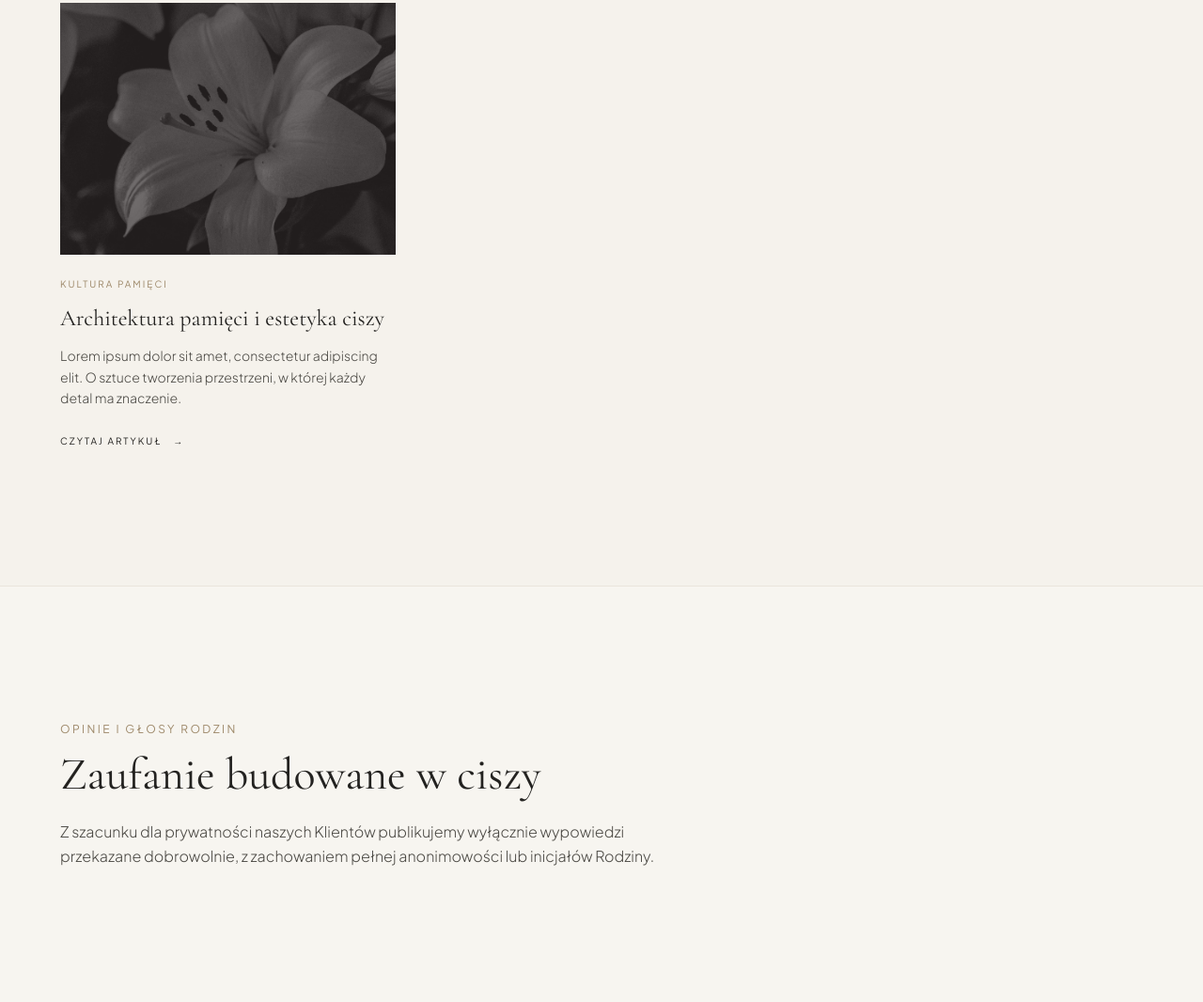
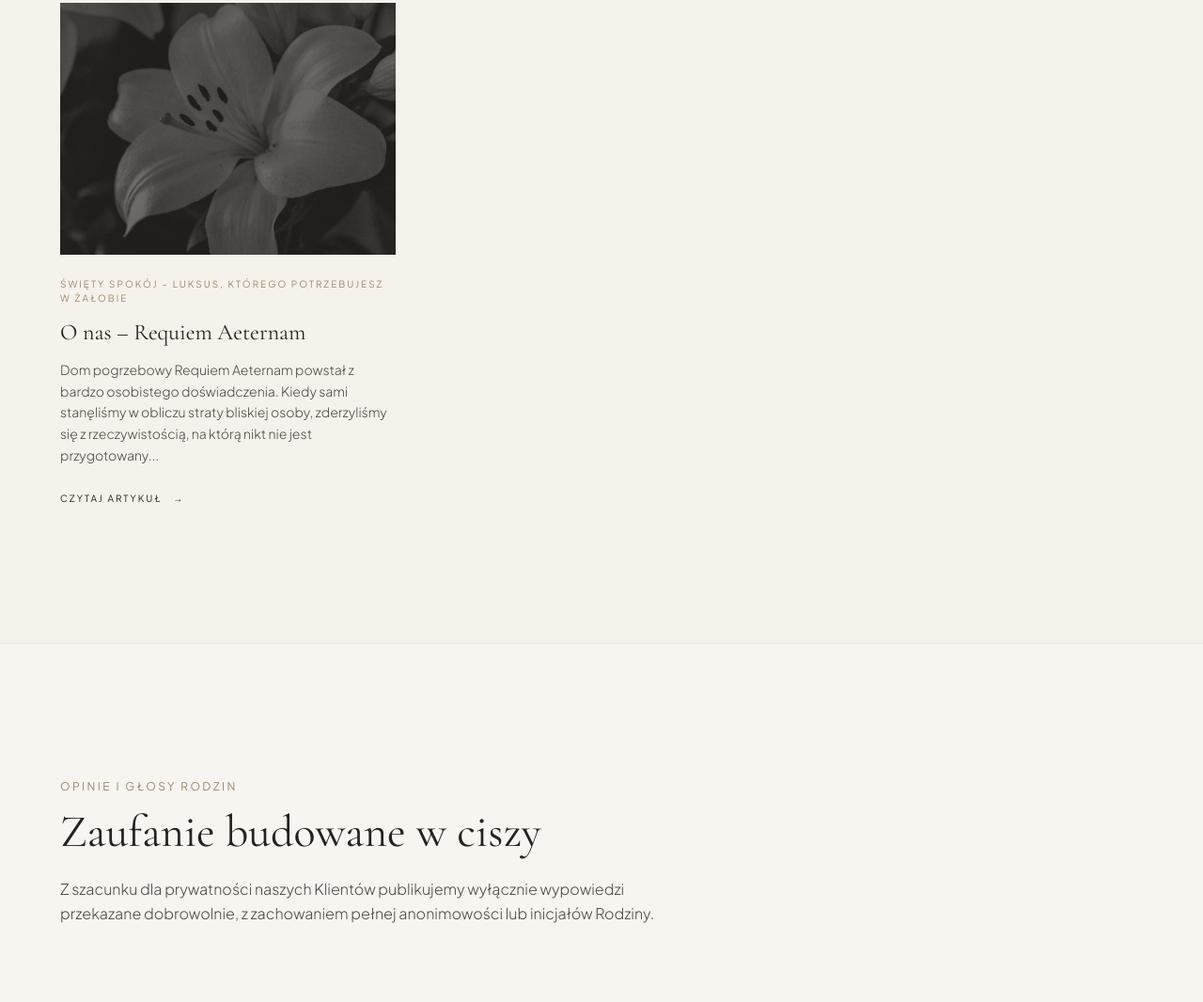
Before and after one commit to rozalinda101/strona_pogrzebowa, a plain HTML site: page index.html in a window 1280 px wide. Shown: the part 4326-5392 px from the top of the page at 94% size. Drawn offline with nearby package versions, Linux system fonts and the light colour scheme; no server answers.

Commit message:
Update index.html

```diff
--- a/index.html
+++ b/index.html
@@ -423,15 +423,15 @@
                 </div>
 
                 <p class="text-[10px] uppercase tracking-widestCustom text-brass mb-3">
-                    Kultura pamięci
+                    Święty spokój – luksus, którego potrzebujesz w żałobie
                 </p>
 
                 <h3 class="font-serif text-2xl text-charcoal leading-snug mb-3 group-hover:text-brass transition-colors duration-300">
-                    Architektura pamięci i estetyka ciszy
+                    O nas – Requiem Aeternam
                 </h3>
 
                 <p class="text-sm text-graphite font-light leading-relaxed mb-5">
-                    Lorem ipsum dolor sit amet, consectetur adipiscing elit. O sztuce tworzenia przestrzeni, w której każdy detal ma znaczenie.
+                    Dom pogrzebowy Requiem Aeternam powstał z bardzo osobistego doświadczenia. Kiedy sami stanęliśmy w obliczu straty bliskiej osoby, zderzyliśmy się z rzeczywistością, na którą nikt nie jest przygotowany...
                 </p>
 
                 <span class="inline-flex items-center gap-3 text-[10px] uppercase tracking-widestCustom text-charcoal">
```
